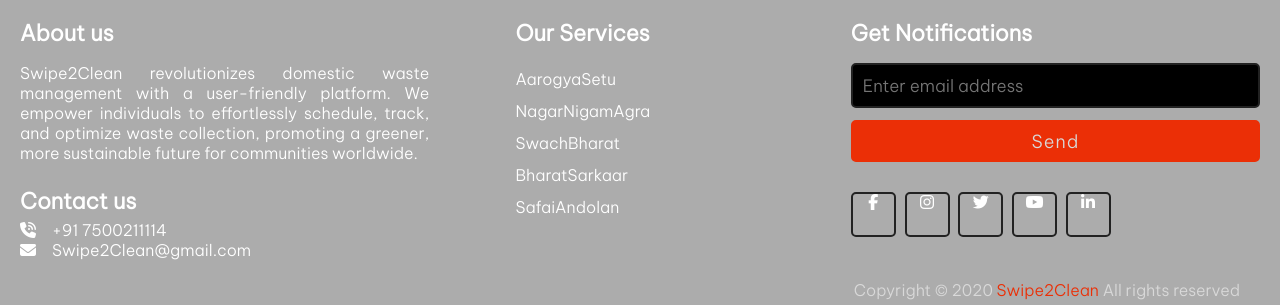
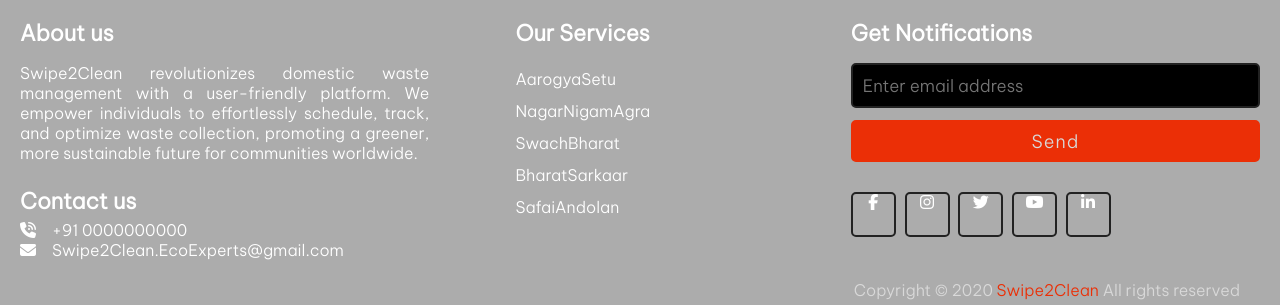
Before and after one commit to CodingPrakharKapoor/Swipe2Clean, a Django app: page / in a window 1280 px wide. Shown: the part 2027-2332 px from the top of the page. Run offline with Django 4.2, Linux system fonts and the light colour scheme; some libraries are stand-ins or nearby versions.

Commit message:
Update index.html

```diff
--- a/templates/index.html
+++ b/templates/index.html
@@ -243,10 +243,10 @@
             <div class="lower">
               <div class="topic">Contact us</div>
               <div class="phone">
-                <a href="#"><i class="fas fa-phone-volume"></i>+91 7500211114</a>
+                <a href="#"><i class="fas fa-phone-volume"></i>+91 0000000000</a>
               </div>
               <div class="email">
-                <a href="https://nagarnigamagra.com/contacts/"><i class="fas fa-envelope"></i>Swipe2Clean@gmail.com</a>
+                <a href="https://nagarnigamagra.com/contacts/"><i class="fas fa-envelope"></i>Swipe2Clean.EcoExperts@gmail.com</a>
               </div>
             </div>
           </div>
```
